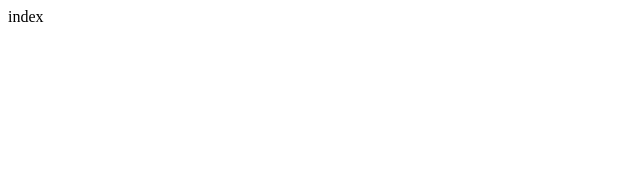
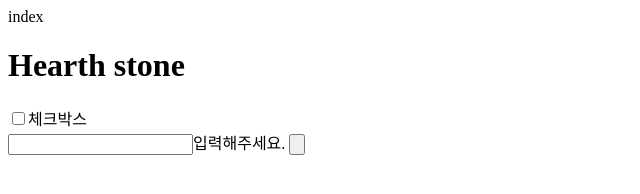
Before and after one commit to nasqare/public, a plain HTML site: page index.html in a window 1280 px wide. Shown: the whole page, without its empty margins (0-640 px from the left). Drawn offline with Linux system fonts and the light colour scheme.

Commit message:
second commit

```diff
--- a/index.html
+++ b/index.html
@@ -1 +1,10 @@
 index
+<html>
+<head><title>벌쳐</title></head>
+<body>
+<h1>Hearth stone</h1>
+<input type = "checkbox">체크박스</br>
+<input type ="text">입력해주세요.
+<input type ="button" vlaue = "버튼"></br>
+</body>
+</html>
```
